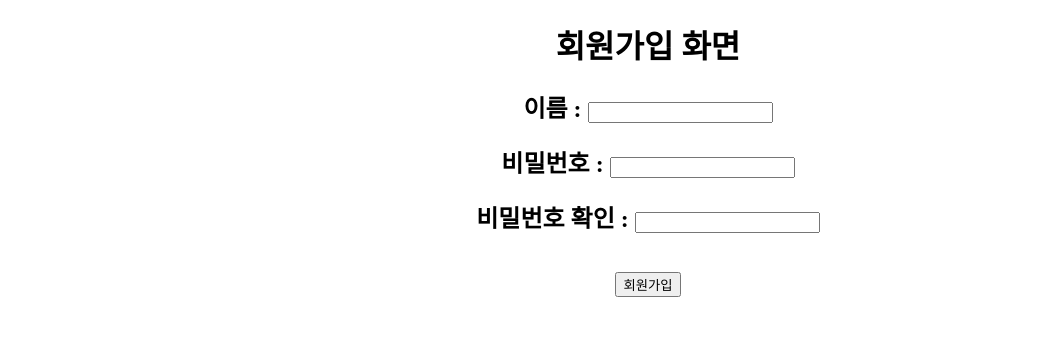
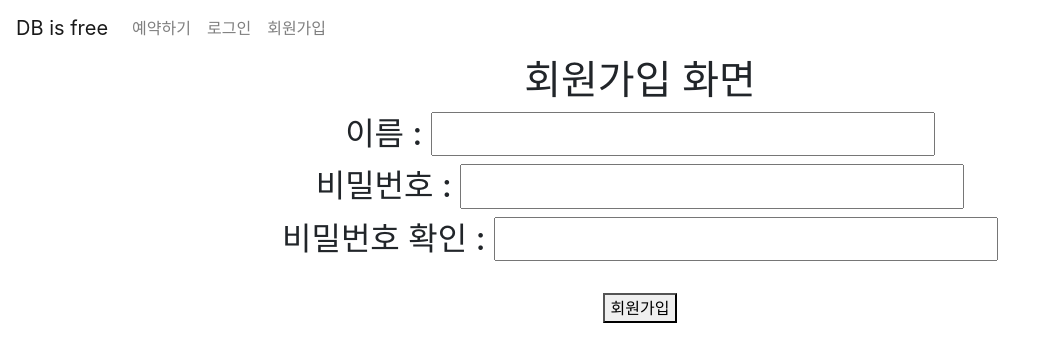
Before and after one commit to jaehoonkimm/DB_is_Free-Hotel_DB_System, a Django app: page /signup/ in a window 1280 px wide. Shown: the top 362 px of the page, without its empty margins (0-1044 px from the left). Run offline with Django 3.2, Linux system fonts and the light colour scheme.

Commit message:
add navbar to base

```diff
--- a/function/main_app/templates/base.html
+++ b/function/main_app/templates/base.html
@@ -3,6 +3,7 @@
 <head>
     <meta charset="UTF-8">
     <meta name="viewport" content="width=device-width, initial-scale=1.0">
+    <link rel="stylesheet" href="https://cdn.jsdelivr.net/npm/bootstrap@4.5.3/dist/css/bootstrap.min.css">
     {% block title %}
     {% endblock title %}
     <style>
@@ -11,9 +12,25 @@
             height: 100%;
             text-align: center;
         }
+
+
     </style>
 </head>
 <body>
+    <nav class="navbar navbar-expand-lg navbar-light">
+        <a class="navbar-brand" href="#">DB is free</a>
+        <button class="navbar-toggler ml-auto" type="button" data-toggle="collapse" data-target="#navbarNav"
+            aria-controls="navbarNav" aria-expanded="false" aria-label="Toggle navigation">
+            <span class="navbar-toggler-icon"></span>
+        </button>
+        <div class="collapse navbar-collapse flex-grow-0" id="navbarNav">
+            <ul class="navbar-nav">
+                <li class="nav-item "><a class="nav-link" href="#">예약하기</a></li>
+                <li class="nav-item "><a class="nav-link" href="/accounts/login/">로그인</a></li>
+                <li class="nav-item "><a class="nav-link" href="/accounts/signup">회원가입</a></li>
+            </ul>
+        </div>
+    </nav>
 
 <!-- 지금 보고 있는 base.html 파일의 block contents 태그가 있는 지점에, 각각의 html 파일들의 block contents 태그 안에 있는 내용이 합쳐집니다 -->
     {% block contents %}
@@ -21,5 +38,7 @@
 <!-- 즉, base.html에서 head태그 안에 있는 block title과 block contents 위 아래로 이것저것 요소들을 넣어주면, 그게 전부 각각의 html 파일들에 반영이 됩니다!-->
 <!-- 새로 만든 html 파일에는 당연히 block을 다른 html 파일들처럼 세팅을 해줘야, base.html이 적용이 됩니다. 이미 만들어져있는 html 파일들을 참고하면 이해가 될 것입니다 -->
 
+    <script src="https://code.jquery.com/jquery-3.5.1.slim.min.js"></script>
+    <script src="https://cdn.jsdelivr.net/npm/bootstrap@4.5.3/dist/js/bootstrap.bundle.min.js"></script>
 </body>
 </html>
```
